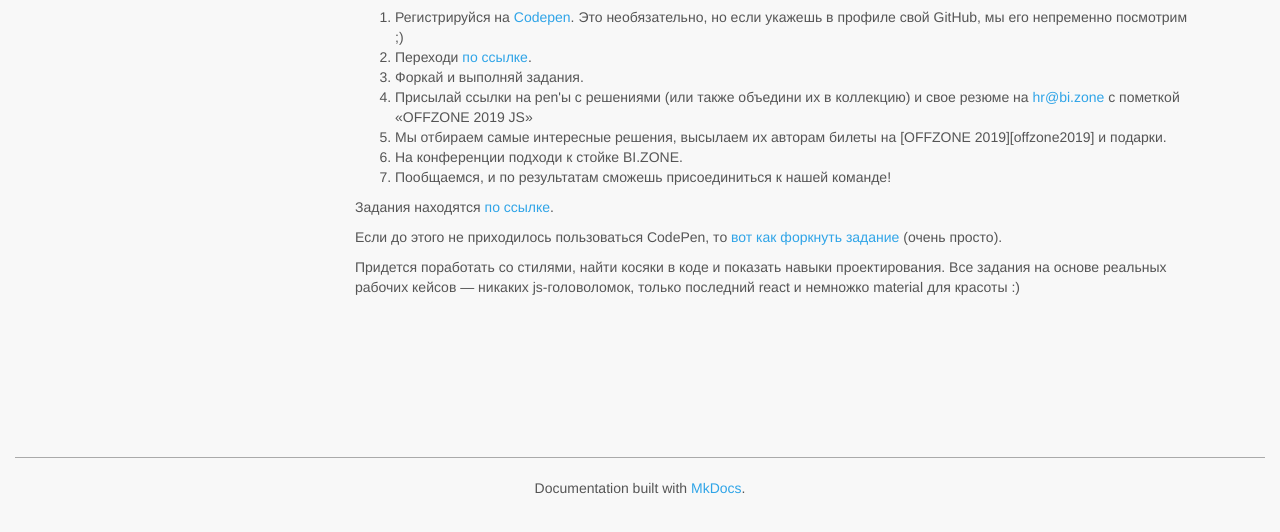
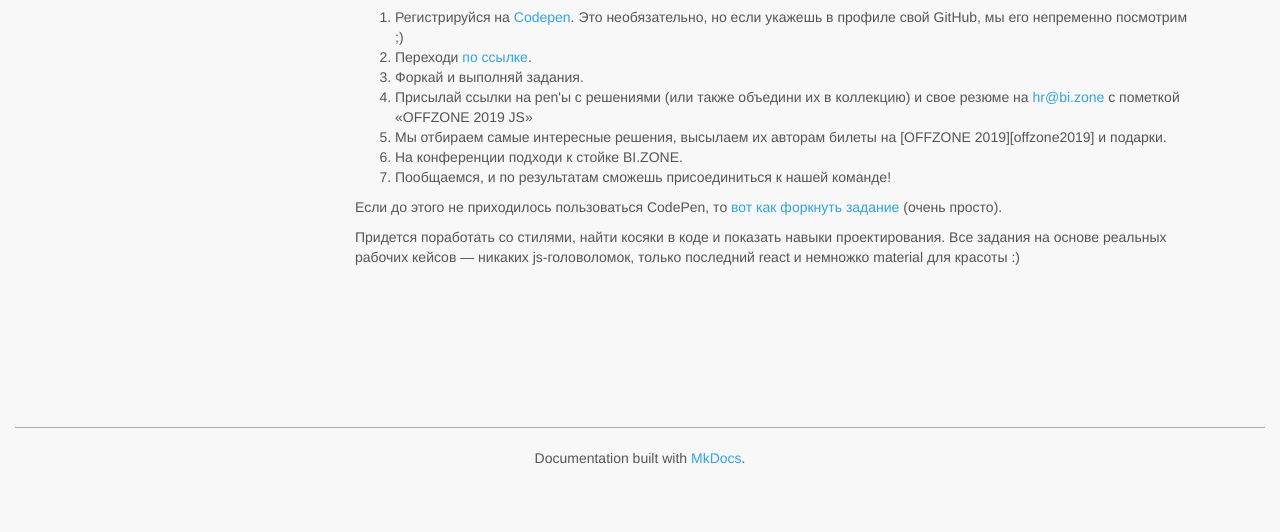
Before and after one commit to bi-zone/OneDayOffer-2019, a plain HTML site: page Frontend/Online/index.html in a window 1280 px wide. Shown: the part 170-702 px from the top of the page. Drawn offline with nearby package versions, Linux system fonts and the light colour scheme.

Commit message:
Deployed  with MkDocs version: 1.0.4

```diff
--- a/Frontend/Online/index.html
+++ b/Frontend/Online/index.html
@@ -115,7 +115,6 @@
 <li>На конференции подходи к стойке BI.ZONE.</li>
 <li>Пообщаемся, и по результатам сможешь присоединиться к нашей команде!</li>
 </ol>
-<p>Задания находятся <a href="https://codepen.io/collection/AOjkKj/">по ссылке</a>.</p>
 <p>Если до этого не приходилось пользоваться CodePen, то <a href="https://blog.codepen.io/documentation/features/forks/">вот как форкнуть задание</a> (очень просто).</p>
 <p>Придется поработать со стилями, найти косяки в коде и показать навыки проектирования. Все задания на основе реальных рабочих кейсов — никаких js-головоломок, только последний react и немножко material для красоты :)</p></div>
         </div>
```
Also changed, not shown: index.html (+1 -1 lines), 1 other file.
